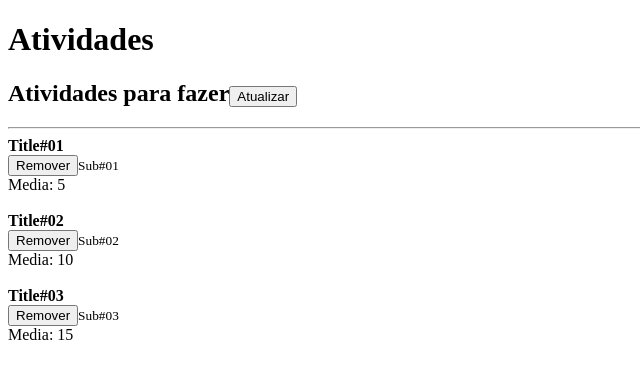
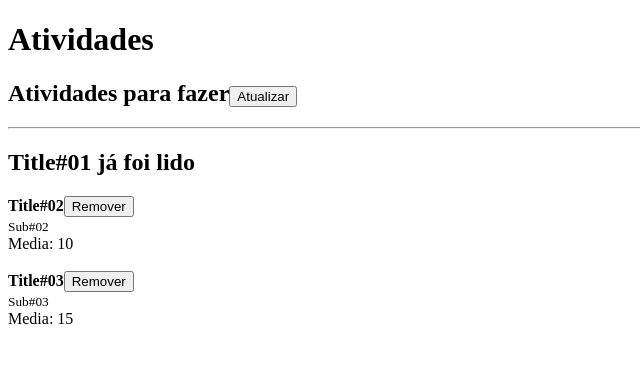
Before and after one commit to edimardaros/jstack-react, a React app: page / in a window 1280 px wide. Shown: the top 378 px of the page, without its empty margins (0-640 px from the left). Built offline with nearby package versions, Linux system fonts and the light colour scheme.

Commit message:
Renderização condicional

```diff
--- a/src/App.js
+++ b/src/App.js
@@ -7,9 +7,9 @@
 function App() {
 
   const [posts, setPosts] = useState([
-    { id: Math.random(), title: 'Title#01', subtitle: 'Sub#01', likes: 10},
-    { id: Math.random(), title: 'Title#02', subtitle: 'Sub#02', likes: 20},
-    { id: Math.random(), title: 'Title#03', subtitle: 'Sub#03', likes: 30},
+    { id: Math.random(), title: 'Title#01', subtitle: 'Sub#01', likes: 10, read: true},
+    { id: Math.random(), title: 'Title#02', subtitle: 'Sub#02', likes: 20, read: false},
+    { id: Math.random(), title: 'Title#03', subtitle: 'Sub#03', likes: 30, read: false},
   ]);
 
   function handleRefresh() {
@@ -50,11 +50,7 @@
           key={post.id}
           likes={post.likes}
           onRemove={handleRemovePost}
-          post={{
-            id: post.id,
-            title: post.title,
-            subtitle: post.subtitle
-          }}
+          post={post}
         />
       ))}
 
--- a/src/Post.js
+++ b/src/Post.js
@@ -2,16 +2,24 @@
 import PropTypes from 'prop-types';
 
 export default function Post(props) {
+
+  if (props.post.read) {
+    return <h2>{props.post.title} já foi lido</h2>
+  }
+
   return (
     <>
       <article>
-        <strong>{props.post.title}</strong><br />
+        <strong>
+          {props.post.read ? <s>{props.post.title}</s> : props.post.title}
+        </strong>
         <button onClick={() => props.onRemove(props.post.id)}>
           Remover
         </button>
+        <br />
         <small>{props.post.subtitle}</small>
         <br />
-        Media: {props.likes / 2}
+        Media: {props.post.likes / 2}
       </article>
       <br />
     </>
@@ -22,11 +30,12 @@
 // Definir tipo recebido da propriedade
 // shape -> objeto
 Post.propTypes = {
-  likes: PropTypes.number.isRequired,
   onRemove: PropTypes.func.isRequired,
   post: PropTypes.shape({
     id: PropTypes.number.isRequired,
+    likes: PropTypes.number.isRequired,
     title: PropTypes.string.isRequired,
     subtitle: PropTypes.string.isRequired,
+    read: PropTypes.bool.isRequired,
   }).isRequired,
 };
```
